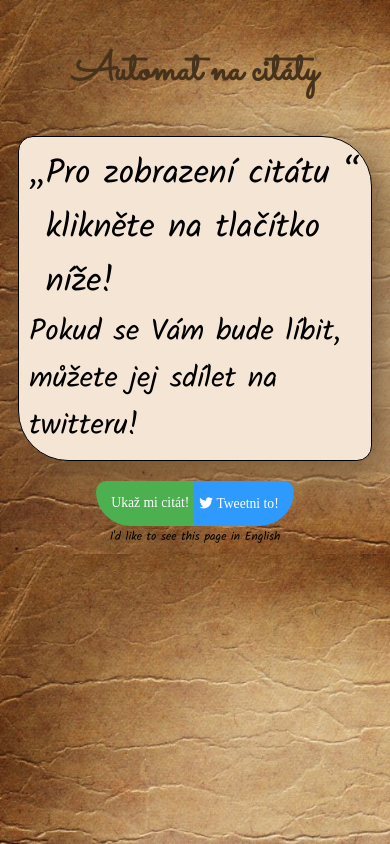
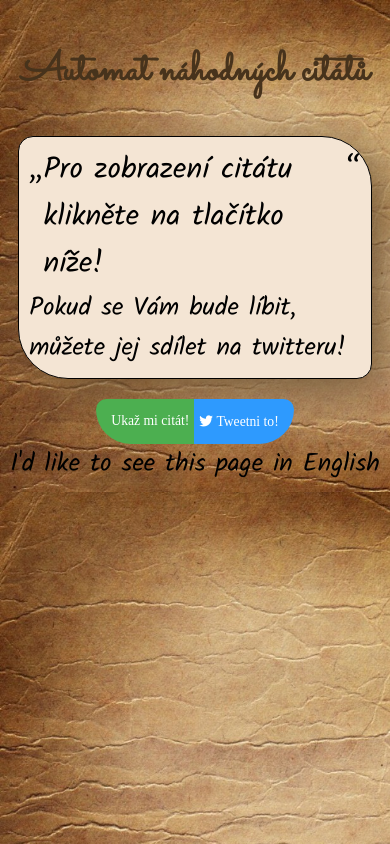
Before and after one commit to BcKarolinaSeidlova/RQM, a plain HTML site: page index-cs.html in a window 390 px wide. Drawn offline with Linux system fonts and the light colour scheme; a web font is replaced by a local one.

Commit message:
Edit css
font sizes for mobile devices

```diff
--- a/css/main.css
+++ b/css/main.css
@@ -40,7 +40,7 @@ body {
 	display: flex;
 	justify-content: center;
 	font-family: 'Kalam', cursive;
-	font-size: 4vh;
+	font-size: 3vw;
 }
 
 .author {
@@ -94,7 +94,7 @@ body {
 a {
 	text-decoration: none;
 	color: black;
-	font-size: 3vw;
+	font-size: 3vh;
 	font-family: 'Kalam', cursive;
 
 }
--- a/css/resp.css
+++ b/css/resp.css
@@ -1,8 +1,17 @@
-@media screen and (max-width: 500px ) {
+@media screen and (max-width: 550px ) {
 
 .heading {
 	font-size: 7vw;
 }
+
+.quote {
+	font-size: 3.5vh;
+}
+
+.author {
+	font-size: 3vh;
+}
+
 
 }
 
--- a/index-cs.html
+++ b/index-cs.html
@@ -13,7 +13,7 @@
 </head>
 <body class="container">
 		<section class="heading">
-		<h1> Automat na citáty </h1>
+		<h1> Automat náhodných citátů </h1>
 	</section>
 
 <!--QUOTE-->
```
